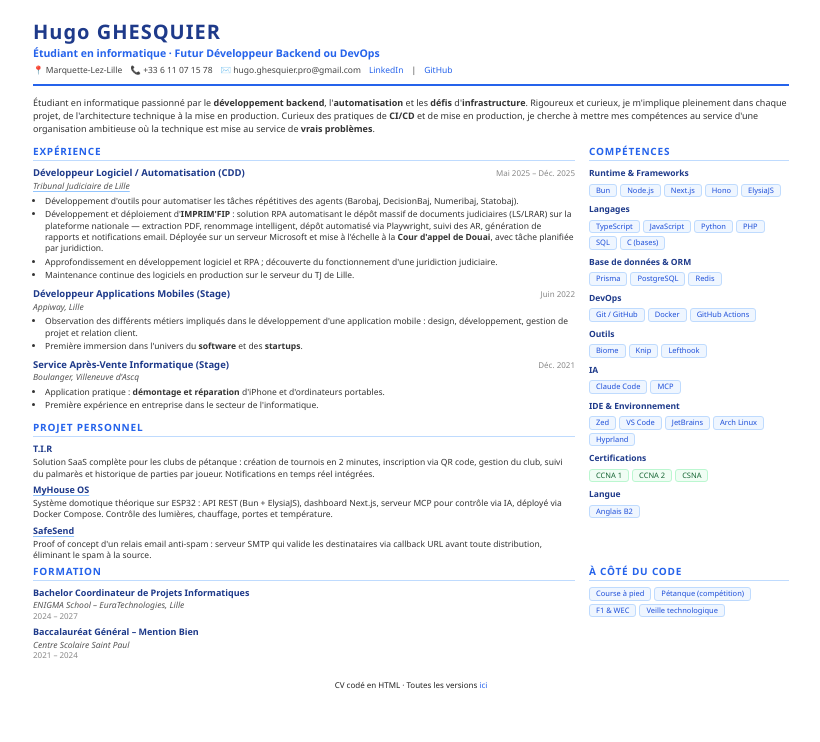
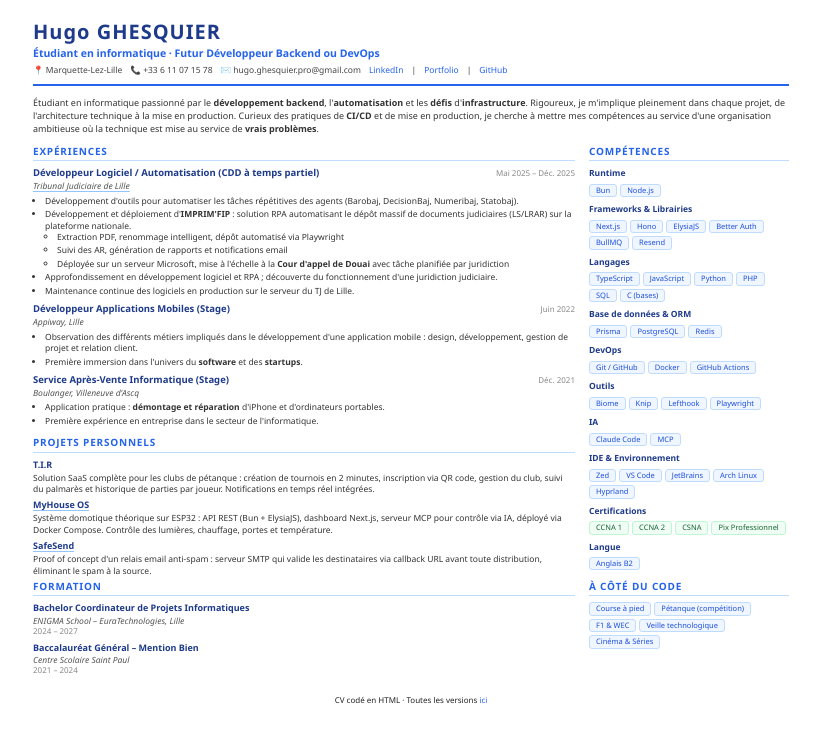
Before and after one commit to devZenta/CV, a website: page src/index.html in a window 1280 px wide. Shown: the whole page, without its empty margins (229-1049 px from the left). Drawn offline with Linux system fonts and the light colour scheme.

Commit message:
docs(cv): update personal information and content [release]

```diff
--- a/src/index.html
+++ b/src/index.html
@@ -212,11 +212,9 @@
                 <span>📍 Marquette-Lez-Lille</span>
                 <span>📞 +33 6 11 07 15 78</span>
                 <span>✉️ hugo.ghesquier.pro@gmail.com</span>
-                <a
-                    href="https://www.linkedin.com/in/hugo-ghesquier/"
-                    target="_blank"
-                    >LinkedIn</a
-                >
+                <a href="https://www.linkedin.com/in/hugo-ghesquier/" target="_blank">LinkedIn</a>
+                <span>|</span>
+                <a href="https://devzenta.xyz/" target="_blank">Portfolio</a>
                 <span>|</span>
                 <a href="https://github.com/devZenta" target="_blank">GitHub</a>
             </div>
@@ -229,7 +227,7 @@
                     >automatisation</strong
                 >
                 et les <strong>défis</strong> d'<strong>infrastructure</strong>.
-                Rigoureux et curieux, je m'implique pleinement dans chaque
+                Rigoureux, je m'implique pleinement dans chaque
                 projet, de l'architecture technique à la mise en production.
                 Curieux des pratiques de <strong>CI/CD</strong> et de mise en
                 production, je cherche à mettre mes compétences au service d'une
@@ -240,12 +238,12 @@
 
         <div class="columns">
             <div class="main">
-                <h2>Expérience</h2>
+                <h2>Expériences</h2>
 
                 <div class="job">
                     <div class="job-header">
                         <span class="job-title"
-                            >Développeur Logiciel / Automatisation (CDD)</span
+                            >Développeur Logiciel / Automatisation (CDD à temps partiel)</span
                         >
                         <span class="job-date">Mai 2025 – Déc. 2025</span>
                     </div>
@@ -266,13 +264,12 @@
                             >
                             : solution RPA automatisant le dépôt massif de
                             documents judiciaires (LS/LRAR) sur la plateforme
-                            nationale — extraction PDF, renommage intelligent,
-                            dépôt automatisé via Playwright, suivi des AR,
-                            génération de rapports et notifications email.
-                            Déployée sur un serveur Microsoft et mise à
-                            l'échelle à la
-                            <strong>Cour d'appel de Douai</strong>, avec tâche
-                            planifiée par juridiction.
+                            nationale.
+                            <ul>
+                                <li>Extraction PDF, renommage intelligent, dépôt automatisé via Playwright</li>
+                                <li>Suivi des AR, génération de rapports et notifications email</li>
+                                <li>Déployée sur un serveur Microsoft, mise à l'échelle à la <strong>Cour d'appel de Douai</strong> avec tâche planifiée par juridiction</li>
+                            </ul>
                         </li>
                         <li>
                             Approfondissement en développement logiciel et RPA ;
@@ -329,7 +326,7 @@
                     </ul>
                 </div>
 
-                <h2>Projet Personnel</h2>
+                <h2>Projets Personnels</h2>
                 <div class="projet">
                     <span class="projet-title">T.I.R</span>
                     <p class="projet-desc">
@@ -372,13 +369,22 @@
                 <h2>Compétences</h2>
 
                 <div class="skill-group">
-                    <div class="skill-label">Runtime & Frameworks</div>
+                    <div class="skill-label">Runtime</div>
                     <div class="tags">
                         <span class="tag">Bun</span
                         ><span class="tag">Node.js</span>
+                    </div>
+                </div>
+
+                <div class="skill-group">
+                    <div class="skill-label">Frameworks & Librairies</div>
+                    <div class="tags">
                         <span class="tag">Next.js</span
                         ><span class="tag">Hono</span>
-                        <span class="tag">ElysiaJS</span>
+                        <span class="tag">ElysiaJS</span
+                        ><span class="tag">Better Auth</span>
+                        <span class="tag">BullMQ</span
+                        ><span class="tag">Resend</span>
                     </div>
                 </div>
 
@@ -418,6 +424,7 @@
                         <span class="tag">Biome</span>
                         <span class="tag">Knip</span>
                         <span class="tag">Lefthook</span>
+                        <span class="tag">Playwright</span>
                     </div>
                 </div>
 
@@ -446,6 +453,7 @@
                         <span class="tag cert">CCNA 1</span>
                         <span class="tag cert">CCNA 2</span>
                         <span class="tag cert">CSNA</span>
+                        <span class="tag cert">Pix Professionnel</span>
                     </div>
                 </div>
 
@@ -494,6 +502,7 @@
                         <span class="tag">Pétanque (compétition)</span>
                         <span class="tag">F1 & WEC</span>
                         <span class="tag">Veille technologique</span>
+                        <span class="tag">Cinéma & Séries</span>
                     </div>
                 </div>
             </div>
```
